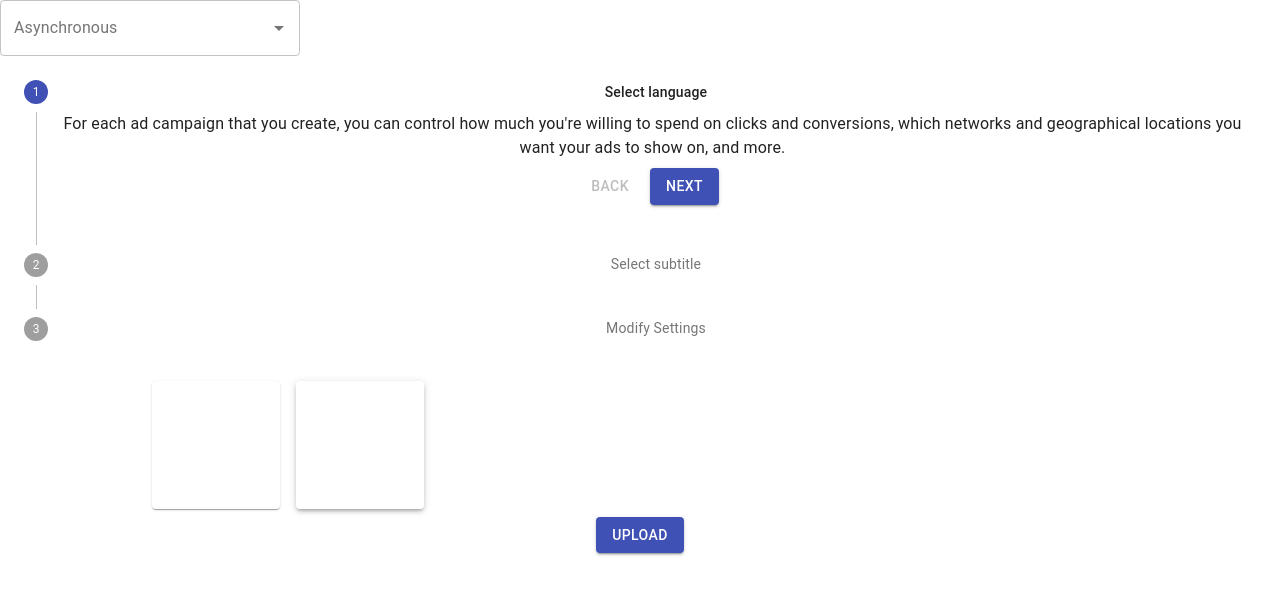
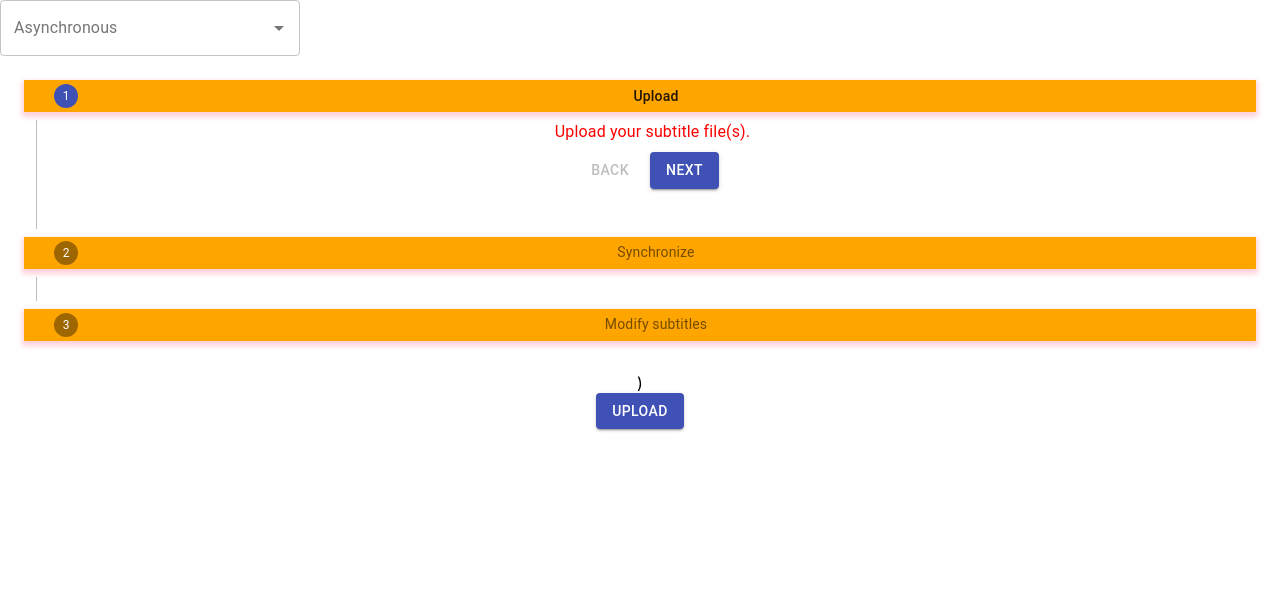
Before and after one commit to amyaitran/subtitle-merger, a React (Create React App) app: page / in a window 1280 px wide. Shown: the top 594 px of the page. Built offline with nearby package versions, Linux system fonts and the light colour scheme.

Commit message:
customize stepper

```diff
--- a/public/index.html
+++ b/public/index.html
@@ -24,7 +24,7 @@
       work correctly both with client-side routing and a non-root public URL.
       Learn how to configure a non-root public URL by running `npm run build`.
     -->
-    <title>React App</title>
+    <title>Subtitle Merger</title>
   </head>
   <body>
     <noscript>You need to enable JavaScript to run this app.</noscript>
--- a/src/App.tsx
+++ b/src/App.tsx
@@ -1,12 +1,11 @@
 import React from 'react';
-import logo from './logo.svg';
 import './App.css';
 import {
   SearchBar,
   Stepper,
-  Paper,
+  // Paper,
   Container,
-  UploadButton,
+  UploadButton
 } from './components';
 
 function App() {
@@ -15,7 +14,7 @@ function App() {
       {/* <header className="App-header"></header> */}
       <SearchBar />
       <Stepper />
-      <Paper />
+      {/* <Paper /> */}
       <UploadButton />
     </div>
   );
--- /dev/null
+++ b/src/components/CustomSearchBar.tsx
@@ -0,0 +1,29 @@
+import React from 'react';
+import TextField from '@material-ui/core/TextField';
+import { withStyles, WithStyles } from '@material-ui/core/styles';
+
+interface Props extends WithStyles<typeof styles> {
+  children?: React.ReactNode;
+  className?: string;
+}
+const styles = {
+  root: {
+    // background: 'linear-gradient(45deg, #FE6B8B 30%, #FF8E53 90%)',
+    // borderRadius: 3,
+    // border: 0,
+    // color: 'white',
+    height: 32,
+    padding: '0 30px',
+    boxShadow: '0 3px 5px 2px rgba(255, 105, 135, .3)',
+    border: 99,
+    background: 'orange'
+  }
+};
+
+function ClassNames(props: Props) {
+  const { children, ...other } = props;
+
+  return <TextField {...other}>{children || 'class names'}</TextField>;
+}
+
+export default withStyles(styles)(ClassNames);
--- /dev/null
+++ b/src/components/CustomStepLabel.tsx
@@ -0,0 +1,29 @@
+import React from 'react';
+import StepLabel from '@material-ui/core/StepLabel';
+import { withStyles, WithStyles } from '@material-ui/core/styles';
+
+interface Props extends WithStyles<typeof styles> {
+  children?: React.ReactNode;
+  className?: string;
+}
+const styles = {
+  root: {
+    // background: 'linear-gradient(45deg, #FE6B8B 30%, #FF8E53 90%)',
+    // borderRadius: 3,
+    // border: 0,
+    // color: 'white',
+    height: 32,
+    padding: '0 30px',
+    boxShadow: '0 3px 5px 2px rgba(255, 105, 135, .3)',
+    border: 99,
+    background: 'orange'
+  }
+};
+
+function ClassNames(props: Props) {
+  const { children, ...other } = props;
+
+  return <StepLabel {...other}>{children || 'class names'}</StepLabel>;
+}
+
+export default withStyles(styles)(ClassNames);
--- a/src/components/Paper.tsx
+++ b/src/components/Paper.tsx
@@ -10,20 +10,21 @@ const useStyles = makeStyles((theme: Theme) =>
       '& > *': {
         margin: theme.spacing(1),
         width: theme.spacing(16),
-        height: theme.spacing(16),
-      },
-    },
+        height: theme.spacing(16)
+      }
+    }
   })
 );
 
-export default function SimplePaper() {
-  const classes = useStyles();
+// export default function SimplePaper() {
+//   const classes = useStyles();
 
-  return (
-    <div className={classes.root}>
-      <Paper elevation={0} />
-      <Paper />
-      <Paper elevation={3} />
-    </div>
-  );
-}
+//   // return (
+//   //   // <div className={classes.root}>
+//   //   //   {/* <Paper elevation={0} /> */}
+
+//   //   //   <Paper elevation={3} />
+//   // //   </div>
+//   // );
+
+// }
--- a/src/components/SearchBar.tsx
+++ b/src/components/SearchBar.tsx
@@ -4,13 +4,14 @@ import React from 'react';
 import TextField from '@material-ui/core/TextField';
 import Autocomplete from '@material-ui/lab/Autocomplete';
 import CircularProgress from '@material-ui/core/CircularProgress';
+import CustomSearchBar from './CustomSearchBar';
 
 interface CountryType {
   name: string;
 }
 
 function sleep(delay = 0) {
-  return new Promise((resolve) => {
+  return new Promise(resolve => {
     setTimeout(resolve, delay);
   });
 }
@@ -28,18 +29,12 @@ export default function Asynchronous() {
     }
 
     (async () => {
-      const response = await fetch(
-        'https://country.register.gov.uk/records.json?page-size=5000'
-      );
+      const response = await fetch('http://localhost:8000/movies');
       await sleep(1e3); // For demo purposes.
-      const countries = await response.json();
+      const countries = (await response.json()) as CountryType[];
 
       if (active) {
-        setOptions(
-          Object.keys(countries).map(
-            (key) => countries[key].item[0]
-          ) as CountryType[]
-        );
+        setOptions(countries);
       }
     })();
 
@@ -66,10 +61,10 @@ export default function Asynchronous() {
         setOpen(false);
       }}
       getOptionSelected={(option, value) => option.name === value.name}
-      getOptionLabel={(option) => option.name}
+      getOptionLabel={option => option.name}
       options={options}
       loading={loading}
-      renderInput={(params) => (
+      renderInput={params => (
         <TextField
           {...params}
           label="Asynchronous"
@@ -83,7 +78,7 @@ export default function Asynchronous() {
                 ) : null}
                 {params.InputProps.endAdornment}
               </React.Fragment>
-            ),
+            )
           }}
         />
       )}
--- a/src/components/Stepper.tsx
+++ b/src/components/Stepper.tsx
@@ -1,5 +1,10 @@
 import React from 'react';
-import { makeStyles, Theme, createStyles } from '@material-ui/core/styles';
+import {
+  makeStyles,
+  Theme,
+  createStyles,
+  createMuiTheme
+} from '@material-ui/core/styles';
 import Stepper from '@material-ui/core/Stepper';
 import Step from '@material-ui/core/Step';
 import StepLabel from '@material-ui/core/StepLabel';
@@ -7,42 +12,42 @@ import StepContent from '@material-ui/core/StepContent';
 import Button from '@material-ui/core/Button';
 import Paper from '@material-ui/core/Paper';
 import Typography from '@material-ui/core/Typography';
+import CustomStepLabel from './CustomStepLabel';
+import SimpleContainer from './Container';
 
 const useStyles = makeStyles((theme: Theme) =>
   createStyles({
     root: {
-      width: '100%',
+      width: '100%'
     },
     button: {
       marginTop: theme.spacing(1),
-      marginRight: theme.spacing(1),
+      marginRight: theme.spacing(1)
     },
     actionsContainer: {
-      marginBottom: theme.spacing(2),
+      marginBottom: theme.spacing(2)
     },
     resetContainer: {
-      padding: theme.spacing(3),
+      padding: theme.spacing(3)
     },
+    label: {
+      color: 'red'
+    }
   })
 );
 
 function getSteps() {
-  return ['Select language', 'Select subtitle', 'Modify  Settings'];
+  return ['Upload', 'Synchronize', 'Modify subtitles'];
 }
 
 function getStepContent(step: number) {
   switch (step) {
     case 0:
-      return `For each ad campaign that you create, you can control how much
-              you're willing to spend on clicks and conversions, which networks
-              and geographical locations you want your ads to show on, and more.`;
+      return `Upload your subtitle file(s).`;
     case 1:
-      return 'An ad group contains one or more ads which target a shared set of keywords.';
+      return `Synchronize your subtitle file(s).`;
     case 2:
-      return `Try out different ad text to see what brings in the most customers,
-              and learn how to enhance your ads using features like ad extensions.
-              If you run into any problems with your ads, find out how to tell if
-              they're running and how to resolve approval issues.`;
+      return `Add color and/or adjust the alignment of your subtitle(s).`;
     default:
       return 'Unknown step';
   }
@@ -50,15 +55,16 @@ function getStepContent(step: number) {
 
 export default function VerticalLinearStepper() {
   const classes = useStyles();
+  console.log(classes);
   const [activeStep, setActiveStep] = React.useState(0);
   const steps = getSteps();
 
   const handleNext = () => {
-    setActiveStep((prevActiveStep) => prevActiveStep + 1);
+    setActiveStep(prevActiveStep => prevActiveStep + 1);
   };
 
   const handleBack = () => {
-    setActiveStep((prevActiveStep) => prevActiveStep - 1);
+    setActiveStep(prevActiveStep => prevActiveStep - 1);
   };
 
   const handleReset = () => {
@@ -69,8 +75,9 @@ export default function VerticalLinearStepper() {
     <div className={classes.root}>
       <Stepper activeStep={activeStep} orientation="vertical">
         {steps.map((label, index) => (
-          <Step key={label}>
-            <StepLabel>{label}</StepLabel>
+          <Step style={{ color: 'red' }} key={label}>
+            {/* <StepLabel className={classes.label}>{label}</StepLabel> */}
+            <CustomStepLabel>{label}</CustomStepLabel>
             <StepContent>
               <Typography>{getStepContent(index)}</Typography>
               <div className={classes.actionsContainer}>
@@ -104,6 +111,7 @@ export default function VerticalLinearStepper() {
           </Button>
         </Paper>
       )}
+      )
     </div>
   );
 }
--- a/src/components/index.ts
+++ b/src/components/index.ts
@@ -1,4 +1,4 @@
-export { default as Paper } from './Paper';
+// export { default as Paper } from './Paper';
 export { default as SearchBar } from './SearchBar';
 export { default as Stepper } from './Stepper';
 export { default as Container } from './Container';
```
Also changed, not shown: 1 other file (tests, documents, lock files or other folders).
